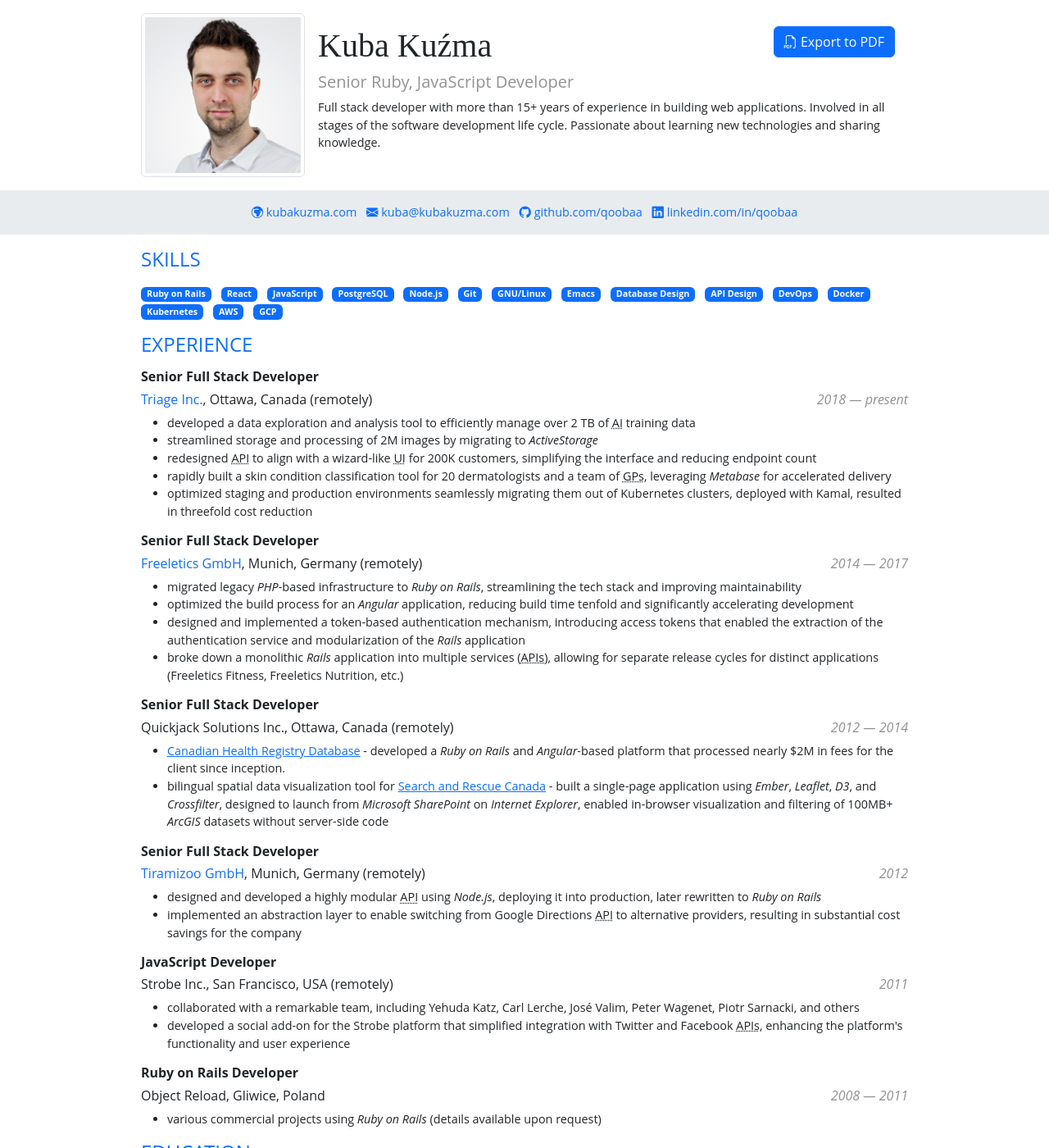
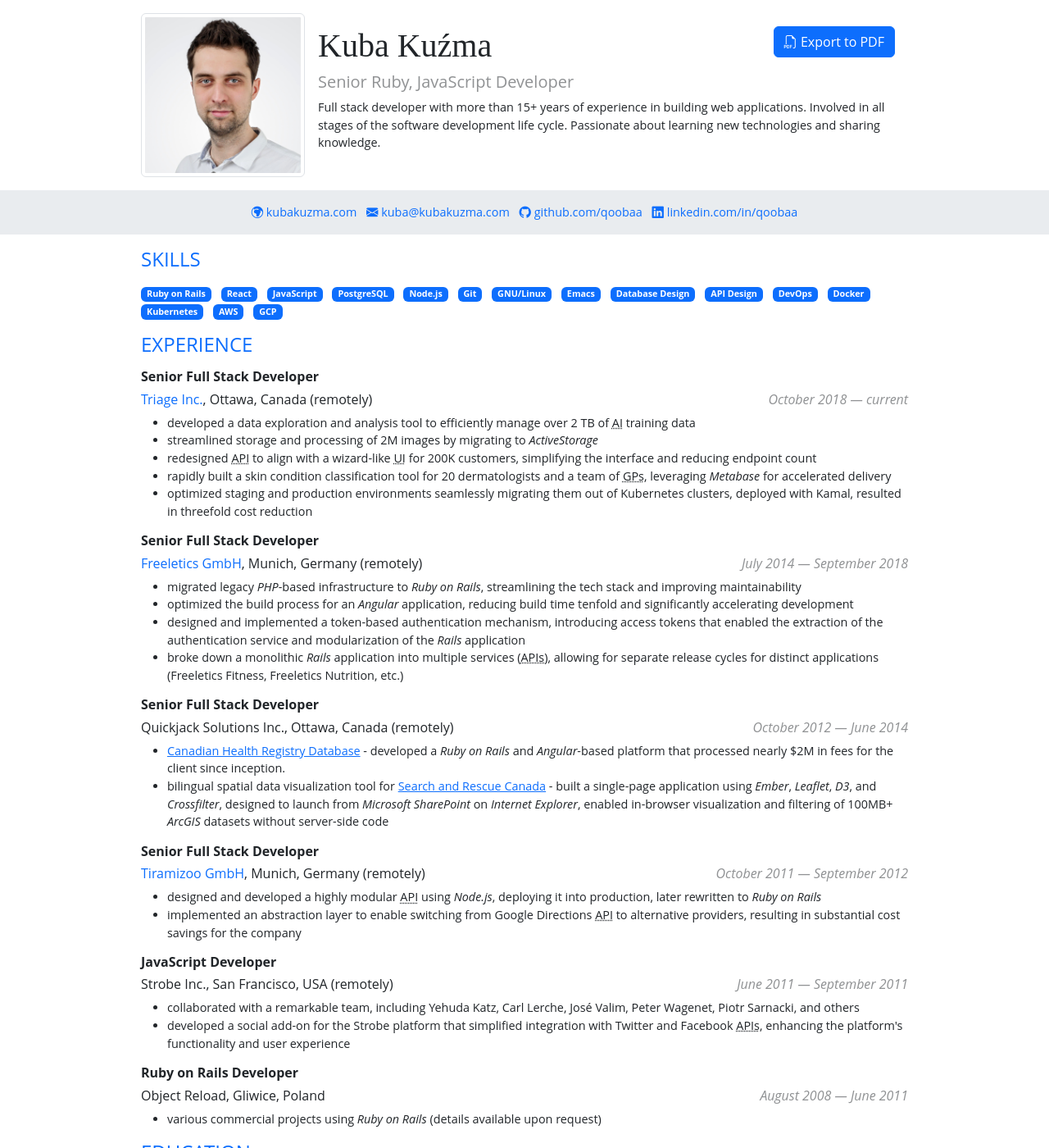
Before and after one commit to qoobaa/qoobaa.github.io, a Jekyll site: the page cv.html, which Jekyll copies as it is, in a window 1280 px wide and 1400 px high. Shown: the whole window at 82% size. Built offline with Jekyll 4.4.1, drawn with Linux system fonts in a browser that asks for light colours; some web fonts are replaced.

Commit message:
add months

```diff
--- a/cv.html
+++ b/cv.html
@@ -86,7 +86,9 @@
     <h5 class="fs-6">
       <a href="https://triage.com/" class="text-decoration-none">Triage Inc.</a>, Ottawa, Canada (remotely)
     </h5>
-    <h6 class="text-body-tertiary fst-italic">2018 — present</h6>
+    <h6 class="text-body-tertiary fst-italic">
+      October&nbsp;2018 &mdash; current<br>
+    </h6>
   </div>
   <ul>
     <li>developed a data exploration and analysis tool to efficiently manage over 2 TB of <abbr title="Artificial Intelligence">AI</abbr> training data</li>
@@ -101,7 +103,9 @@
     <h5 class="fs-6">
       <a href="https://freeletics.com/" class="text-decoration-none">Freeletics GmbH</a>, Munich, Germany (remotely)
     </h5>
-    <h6 class="text-body-tertiary fst-italic">2014 — 2017</h6>
+    <h6 class="text-body-tertiary fst-italic">
+      July&nbsp;2014 &mdash; September&nbsp;2018<br>
+    </h6>
   </div>
   <ul>
     <li>migrated legacy <em>PHP</em>-based infrastructure to <em>Ruby on Rails</em>, streamlining the tech stack and improving maintainability</li>
@@ -117,7 +121,9 @@
     <h5 class="fs-6">
       Quickjack Solutions Inc., Ottawa, Canada (remotely)
     </h5>
-    <h6 class="text-body-tertiary fst-italic">2012 &mdash; 2014</h6>
+    <h6 class="text-body-tertiary fst-italic">
+      October&nbsp;2012 &mdash; June&nbsp;2014<br>
+    </h6>
   </div>
   <ul>
     <li><a href="http://www.collegeofhomeopaths.on.ca/">Canadian Health Registry Database</a> - developed a <em>Ruby on Rails</em> and <em>Angular</em>-based platform that processed nearly $2M in fees for the client since inception.</li>
@@ -129,7 +135,9 @@
     <h5 class="fs-6">
       <a href="https://tiramizoo.com/" class="text-decoration-none">Tiramizoo GmbH</a>, Munich, Germany (remotely)
     </h5>
-    <h6 class="text-body-tertiary fst-italic">2012</h6>
+    <h6 class="text-body-tertiary fst-italic">
+      October&nbsp;2011 &mdash; September&nbsp;2012<br>
+    </h6>
   </div>
   <ul>
     <li>designed and developed a highly modular <abbr title="Application Programming Interface">API</abbr> using <em>Node.js</em>, deploying it into production, later rewritten to <em>Ruby on Rails</em></li>
@@ -141,7 +149,9 @@
     <h5 class="fs-6">
       Strobe Inc., San Francisco, USA (remotely)
     </h5>
-    <h6 class="text-body-tertiary fst-italic">2011</h6>
+    <h6 class="text-body-tertiary fst-italic">
+      June&nbsp;2011 &mdash; September&nbsp;2011<br>
+    </h6>
   </div>
   <ul>
     <li>collaborated with a remarkable team, including Yehuda Katz, Carl Lerche, José Valim, Peter Wagenet, Piotr Sarnacki, and others</li>
@@ -153,7 +163,7 @@
     <h5 class="fs-6">
       Object Reload, Gliwice, Poland
     </h5>
-    <h6 class="text-body-tertiary fst-italic">2008 &mdash; 2011</h6>
+    <h6 class="text-body-tertiary fst-italic">August&nbsp;2008 &mdash; June&nbsp;2011</h6>
   </div>
   <ul>
     <li>various commercial projects using <em>Ruby on Rails</em> (details available upon request)</li>
```
Also changed, not shown: 1 other file.
